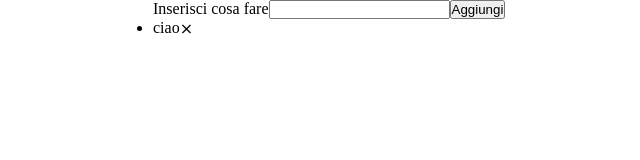
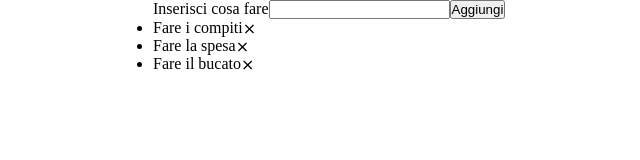
Before and after one commit to S1nghAmandeep/vue-todolist, a plain HTML site: page index.html in a window 1280 px wide. Shown: the whole page, without its empty margins (37-677 px from the left). Drawn offline with nearby package versions, Linux system fonts and the light colour scheme.

Commit message:
added-v-for-to-get-text

```diff
--- a/index.html
+++ b/index.html
@@ -17,7 +17,9 @@
             </div>
             <div>
                 <ul>
-                    <li>ciao <span class="delete">&Cross;</span></li>
+                    <li :class="todo.done === true ? 'done' : ''" v-for="(todo, index) in todos" :key="index">
+                        {{todo.text}}<span class="delete">&Cross;</span>
+                    </li>
                 </ul>
 
             </div>
```
